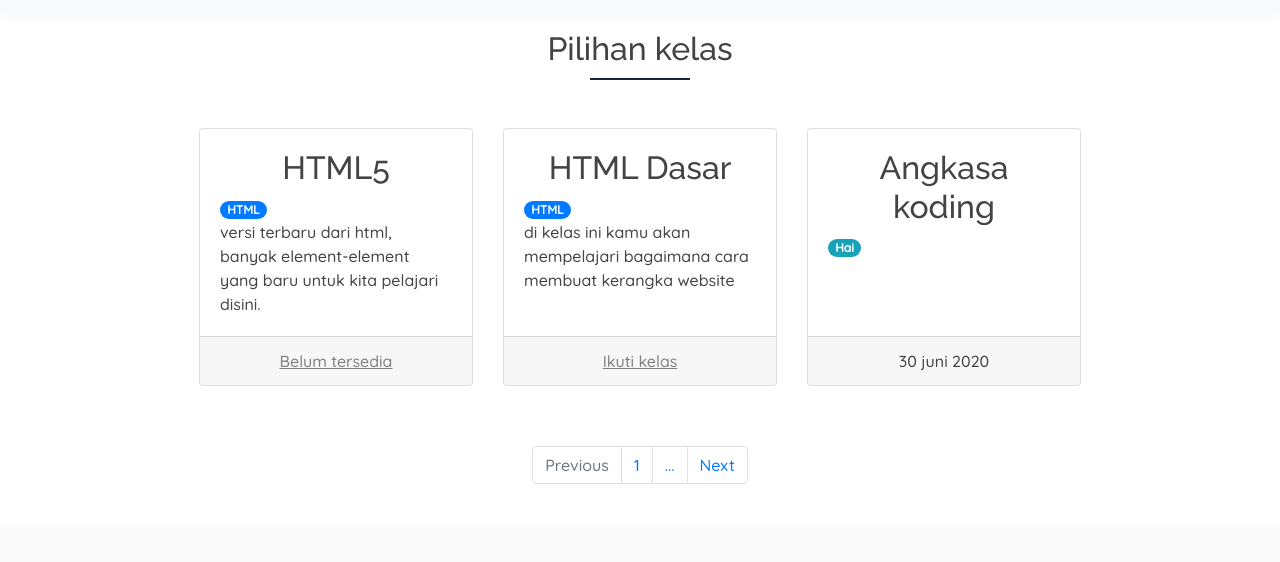
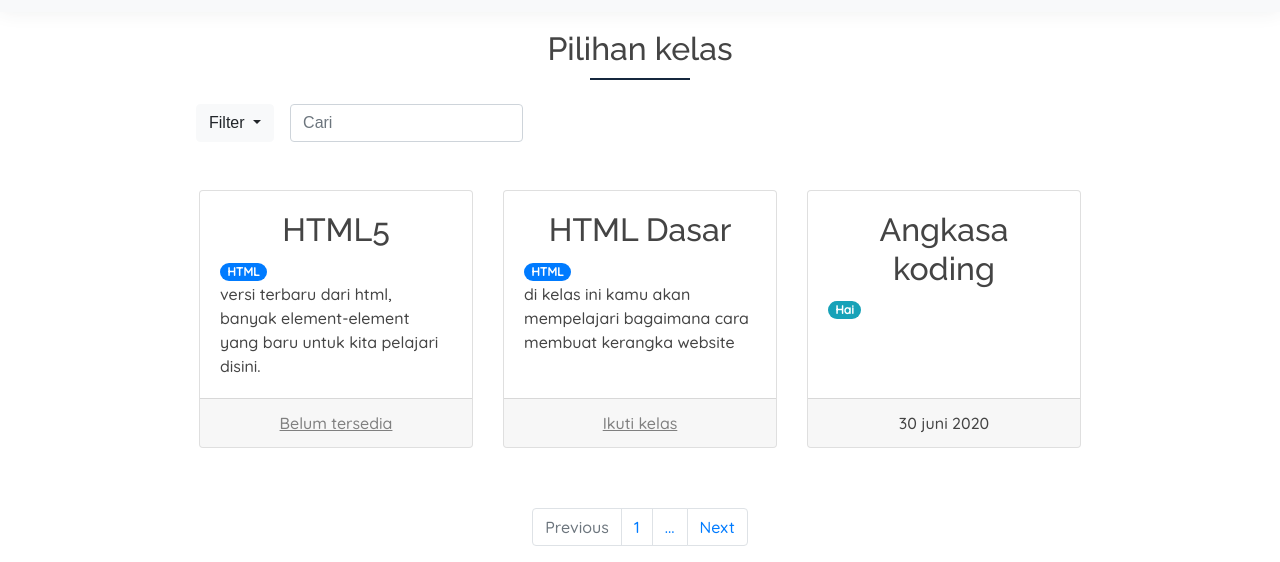
Before and after one commit to angkasakoding/angkasakoding.github.io, a plain HTML site: page kelas/index.html in a window 1280 px wide. Shown: the part 70-632 px from the top of the page. Drawn offline with Linux system fonts and the light colour scheme.

Commit message:
Update index.html

```diff
--- a/kelas/index.html
+++ b/kelas/index.html
@@ -83,7 +83,30 @@
             <center>
             <h2>Pilihan kelas</h2>
             <div class="line"></div>
-            </center>
+            </center><br>
+
+            <div class="carii" style="display: flex; justify-content: flex-start; align-content: center; width: 80%;
+              margin: 0% auto; " >
+            <div style="font-family: arial" class="dropdown">
+                  <button class="btn btn-light dropdown-toggle" type="button" id="dropdownMenu2" data-toggle="dropdown" aria-haspopup="true" aria-expanded="false">
+                    Filter
+                  </button>
+                  <div class="dropdown-menu" aria-labelledby="dropdownMenu2">
+                    <a class="dropdown-item" type="button">Dasar programming</a>
+                    <a class="dropdown-item" type="button">HTML</a>
+                    <a class="dropdown-item" type="button">CSS</a>
+                  </div>
+
+                </div>&emsp;
+                <div>
+                <form style="font-family: arial" class="form-inline my-lg-0">
+                    <input class="form-control mr-sm-2 boxSearch search" type="search" placeholder="Cari" aria-label="Search">
+                </form>
+                </div>
+
+              </div>
+
+
           </div>
           <div class="col-lg-4 pt-5 d-flex align-items-stretch">
 
```
